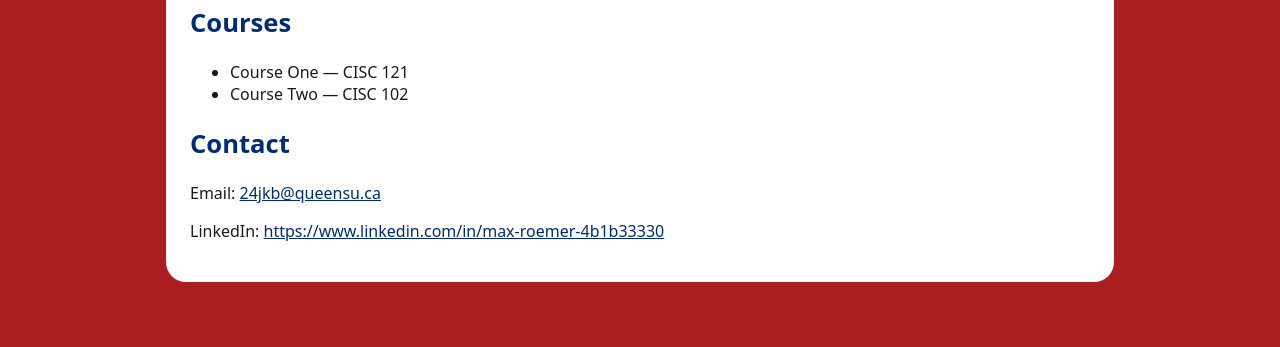
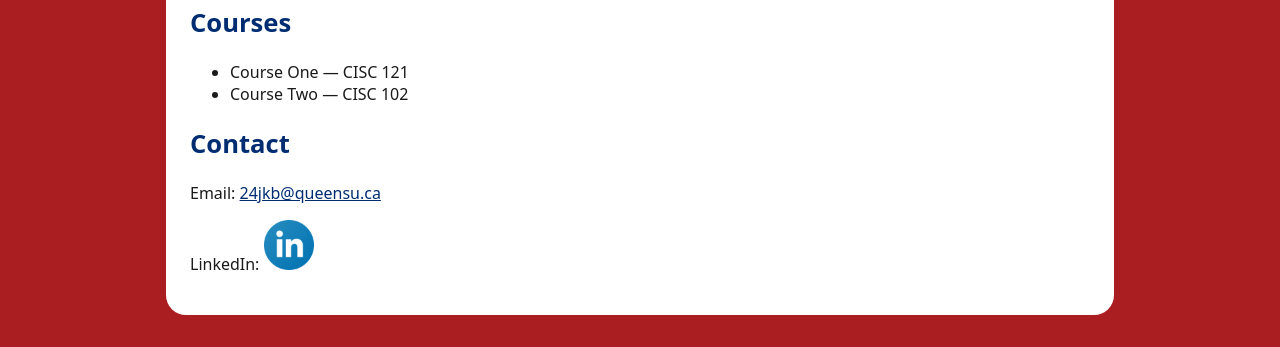
Before and after one commit to Max-R06/queens-student-page, a plain HTML site: page index.html in a window 1280 px wide. Shown: the part 653-1000 px from the top of the page. Before the commit the page ends 967 px from the top, so only its background shows below. Drawn offline with Linux system fonts and the light colour scheme.

Commit message:
Updated linkedin to a logo

```diff
--- a/index.html
+++ b/index.html
@@ -29,7 +29,7 @@
       <!-- ====== CONTACT (update your links) ====== -->
       <h2>Contact</h2>
       <p>Email: <a href="mailto:24jkb@queensu.ca">24jkb@queensu.ca</a></p>
-      <p>LinkedIn: <a href="https://www.linkedin.com/in/max-roemer-4b1b33330">https://www.linkedin.com/in/max-roemer-4b1b33330</a></p>
+      <p>LinkedIn: <a href="https://www.linkedin.com/in/max-roemer-4b1b33330"><img src="linkedin-icon-logo-png-transparent.png" style="width:50px; height:50px;"></img></a></p>
     </main>
   </body>
 </html>
```
